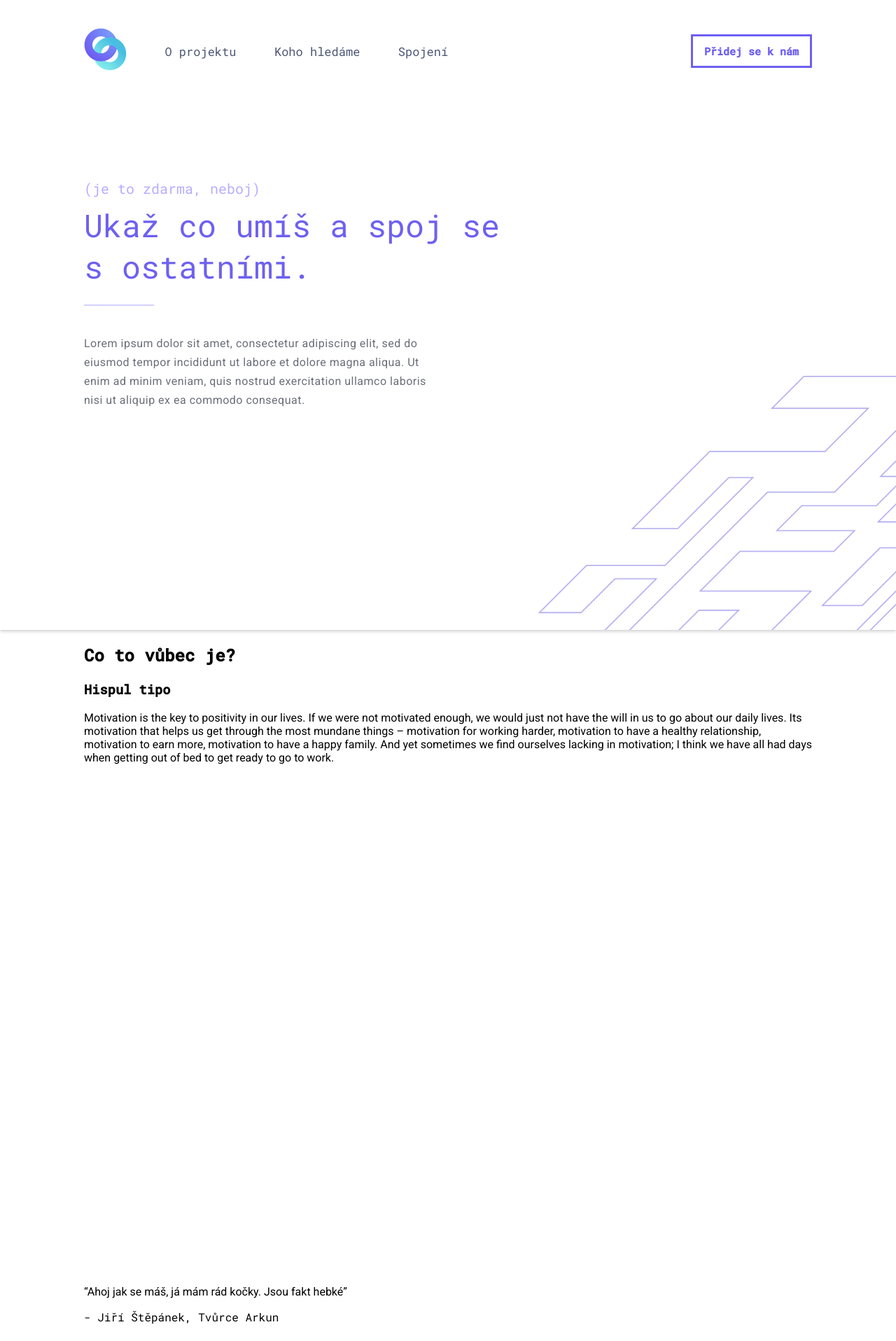
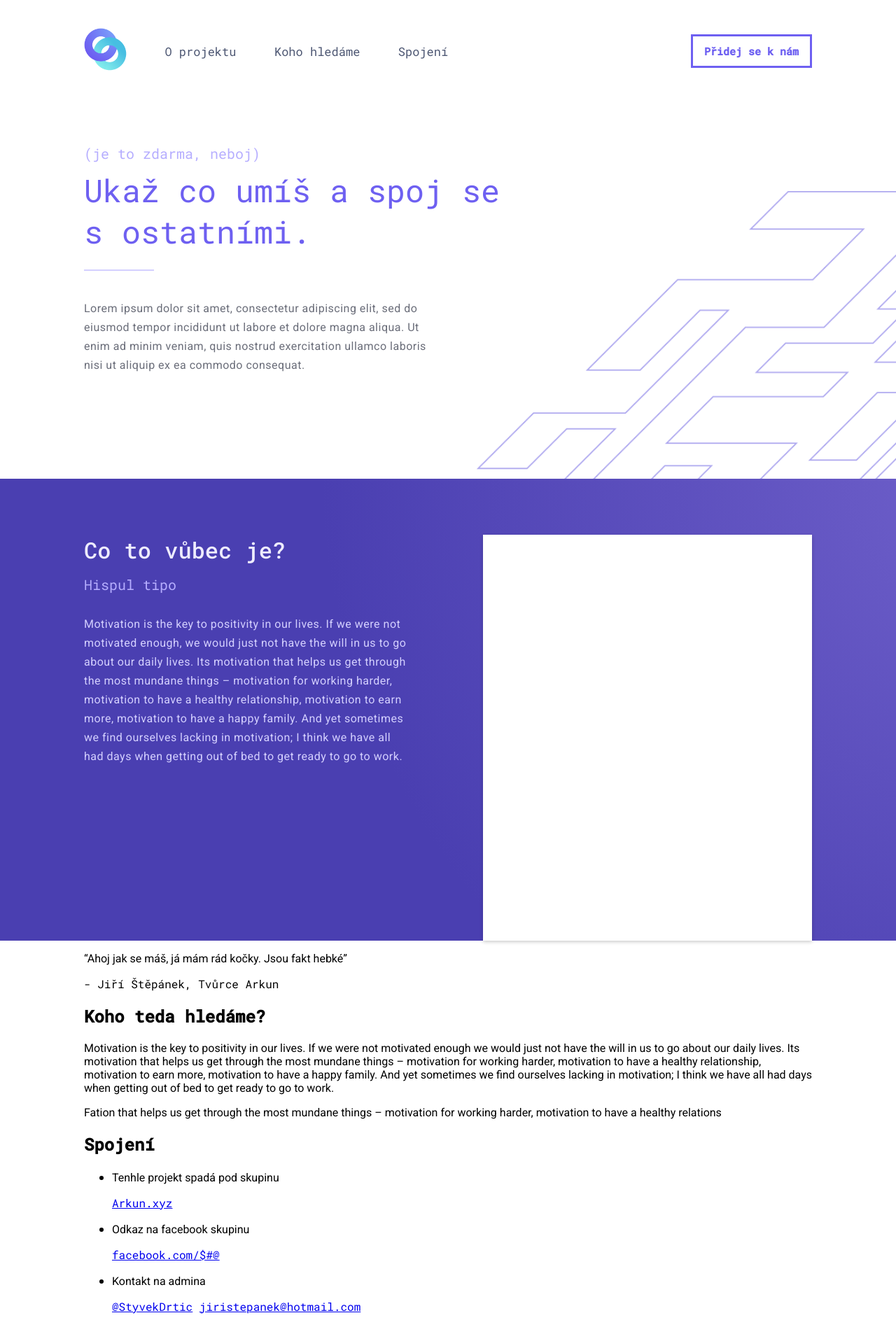
Before and after one commit to StyvekDrtic/Collab., a Jekyll site: the page built from index.html, in a window 1280 px wide. Shown: the top 1916 px of the page at 70% size. Built offline with Jekyll 4.4.1, drawn with Linux system fonts in a browser that asks for light colours; after the commit the page ends 1893 px from its top, so only the background shows below that.

Commit message:
sekce1 css (pre)

```diff
--- a/_includes/sekce1.html
+++ b/_includes/sekce1.html
@@ -1,14 +1,12 @@
 <section class="sekce1">
   <div class="innerWrap">
-    <div class="pravaCast">
+    <div class="levaCast">
       <h2>Co to vůbec je?</h2>
       <h3>Hispul tipo</h3>
       <p>Motivation is the key to positivity in our lives. If we were not motivated enough, we would just not have the will in us to go about our daily lives. Its motivation that helps us get through the most mundane things – motivation for working harder, motivation to have a healthy relationship, motivation to earn more, motivation to have a happy family. And yet sometimes we find ourselves lacking in motivation; I think we have all had days when getting out of bed to get ready to go to work.</p>
     </div>
-    <div class="levaCast">
-      <div class="karta">
-
-      </div>
+    <div class="pravaCast">
+      <div class="karta"></div>
     </div>
   </div>
 </section>
--- a/_sass/_jumbotron.scss
+++ b/_sass/_jumbotron.scss
@@ -2,11 +2,13 @@
   background: #fff;
   background: url("../img/ilustrace.png");
   background-position: calc(100% + 0px) calc(100% + 10px);
-  background-size: 40%;
+  background-size: 600px;
   background-repeat: no-repeat;
   -webkit-box-shadow: 0px 2px 5px 0px rgba(0,0,0,0.2);
   -moz-box-shadow: 0px 2px 5px 0px rgba(0,0,0,0.2);
   box-shadow: 0px 2px 5px 0px rgba(0,0,0,0.2);
+  z-index: 10;
+  min-height: 700px;
 
   header {
     padding-top: 40px;
@@ -51,7 +53,7 @@
   }
 
   .jumbotronText {
-    margin-top: 150px;
+    margin-top: 100px;
 
     h4 {
       font-size: 20px;
--- a/_sass/_sekce1.scss
+++ b/_sass/_sekce1.scss
@@ -0,0 +1,67 @@
+.sekce1 {
+  background: url("../img/background1.svg");
+  background-size: cover;
+  background-repeat: no-repeat;
+  margin-top: -16px;
+  min-height: 660px;
+
+  .innerWrap {
+    position: relative;
+    min-height: 660px;
+  }
+
+  .levaCast {
+    display: inline-block;
+    width: 50%;
+    height: calc(100% - 25px);
+    max-width: 470px;
+    margin-top: 80px;
+
+    h2 {
+      font-weight: 500;
+      color: #EEECFF;
+      font-size: 32px;
+      margin-top: 0;
+      margin-bottom: 0;
+    }
+
+    h3 {
+      font-weight: 400;
+      color: #B6AEFF;
+      font-size: 20px;
+      margin-top: 15px;
+      margin-bottom: 30px;
+    }
+
+    p {
+      margin: 0;
+      font-size: 16px;
+      color: #D4D0FF;
+      letter-spacing: 0.5px;
+      line-height: 27px;
+      font-weight: 400;
+    }
+  }
+
+  .pravaCast {
+    display: inline-block;
+    width: 50%;
+    position: absolute;
+    bottom: 0;
+    right: 50px;
+
+    .karta {
+      height: 580px;
+      -webkit-box-shadow: 0px 2px 5px 0px rgba(0,0,0,0.2);
+      -moz-box-shadow: 0px 2px 5px 0px rgba(0,0,0,0.2);
+      box-shadow: 0px 2px 5px 0px rgba(0,0,0,0.2);
+      max-width: 470px;
+      width: 100%;
+      background: #fff;
+      position: absolute;
+      bottom: 0;
+      right: 0;
+      width: calc(100% - 50px - 25px);
+    }
+  }
+}
--- a/_sass/_zaklad.scss
+++ b/_sass/_zaklad.scss
@@ -39,11 +39,12 @@ body {
 }
 
 section {
-  min-height: 100vh;
+
 }
 
 .innerWrap {
   max-width: 1040px;
   display: block;
   margin: 0 auto;
+  padding: 0 50px;
 }
```
Also changed, not shown: assets/img/background1.svg (added).
